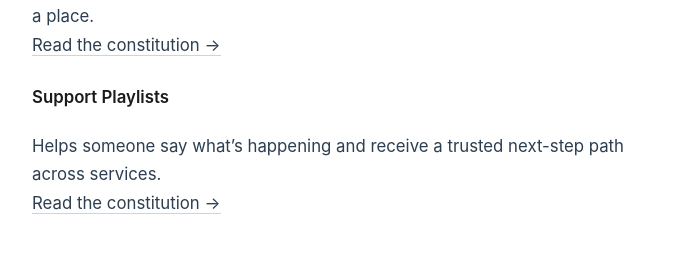
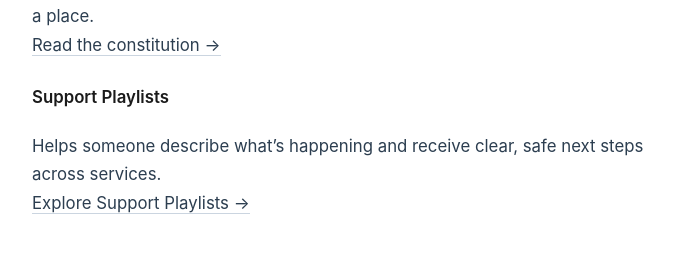
Before and after one commit to Marcovanbd1/AAA-The-Works, a plain HTML site: page index.html in a window 1280 px wide. Shown: the part 1386-1654 px from the top of the page, without its empty margins (292-987 px from the left). Drawn offline with Linux system fonts and the light colour scheme.

Commit message:
Update index.html

```diff
--- a/index.html
+++ b/index.html
@@ -72,13 +72,13 @@ h2{font-size:1.25em;margin-top:48px;}
 <p><strong>Neighbourhood Signals</strong></p>
 <p>
 Turns everyday digital behaviour into early warning signals of pressure across a place.<br>
-<a href="https://neighbourhoodsignals.netlify.app/" target="_blank">Read the constitution →</a>
+<a href="https://neighbourhoodsignals.netlify.app/" target="_blank" rel="noopener">Read the constitution →</a>
 </p>
 
 <p><strong>Support Playlists</strong></p>
 <p>
-Helps someone say what’s happening and receive a trusted next-step path across services.<br>
-<a href="https://supportplaylists-civic.netlify.app/" target="_blank">Read the constitution →</a>
+Helps someone describe what’s happening and receive clear, safe next steps across services.<br>
+<a href="https://supportplaylists-navigation.netlify.app/" target="_blank" rel="noopener">Explore Support Playlists →</a>
 </p>
 
 <hr class="divider">
```
